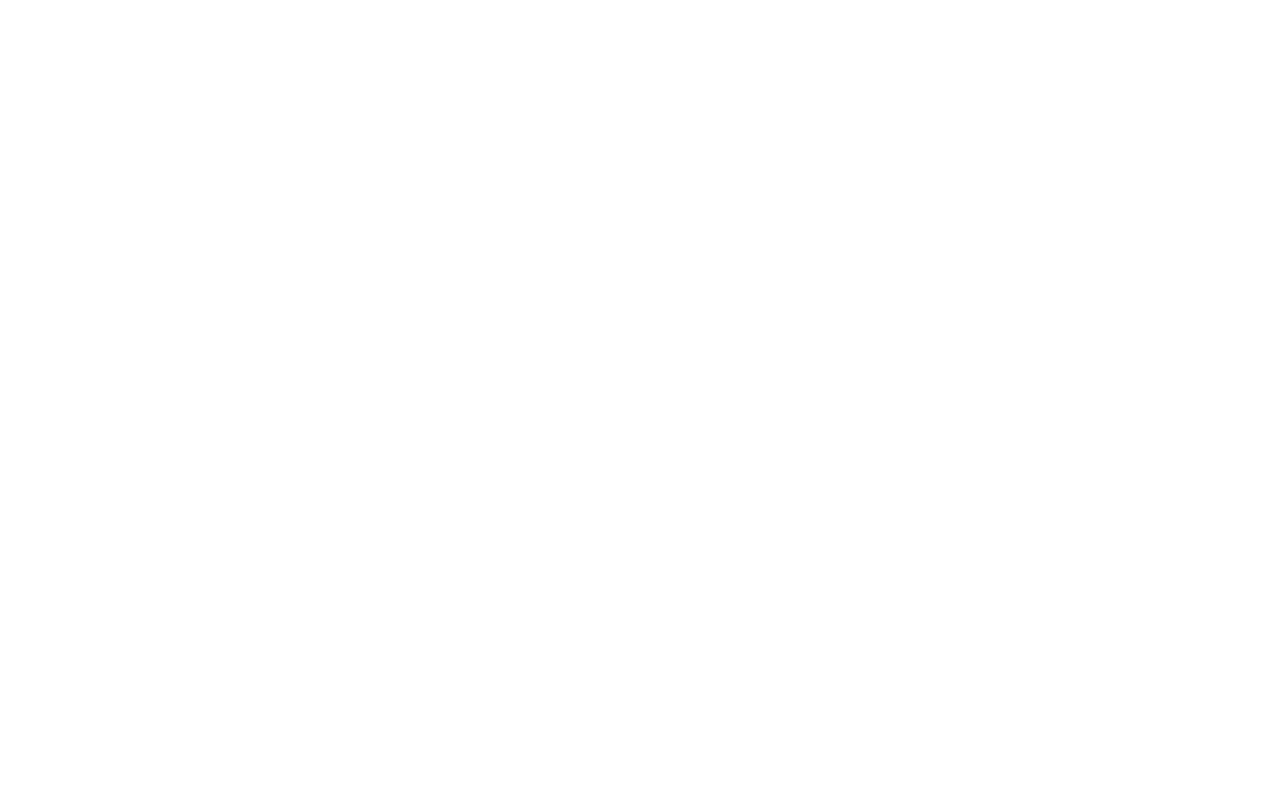
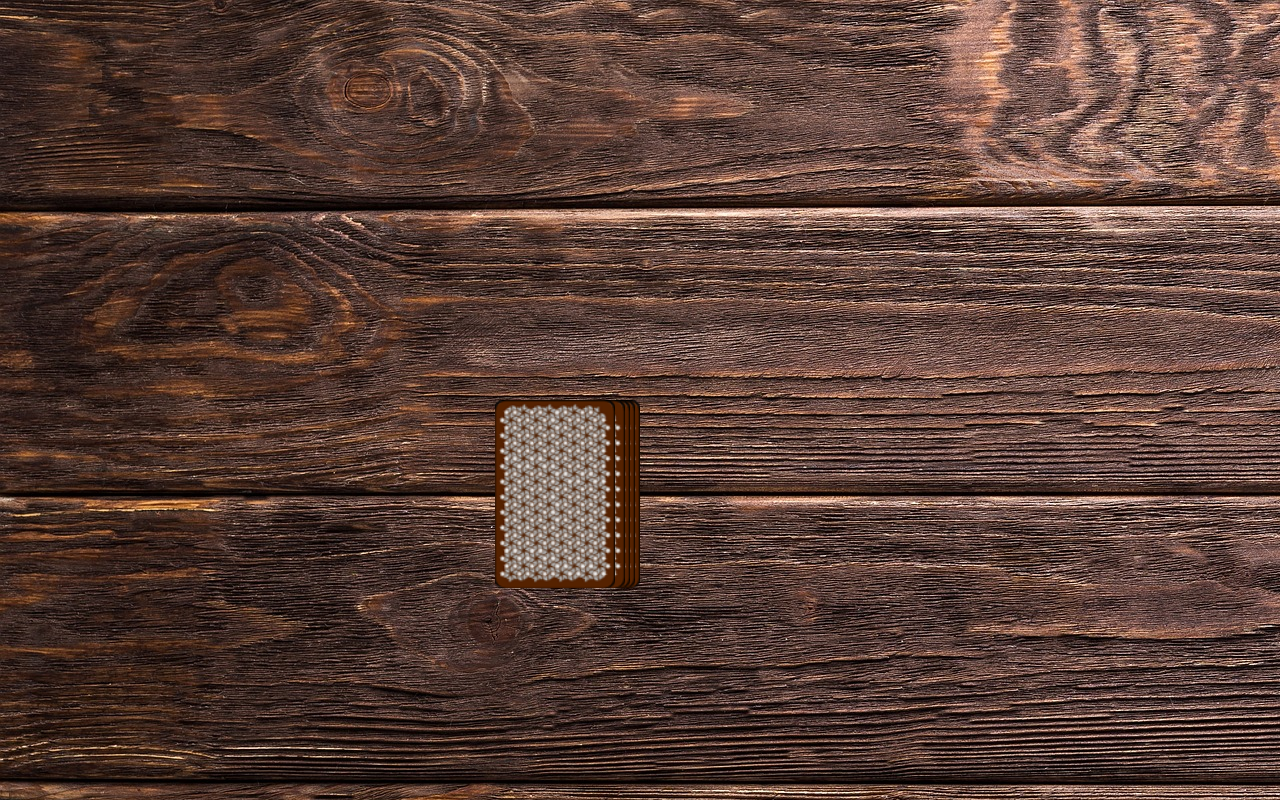
Before and after one commit to Jad134/Ring-Of-Fire, an Angular app: page /game in a window 1280 px wide. Before the commit this address led to /. Built offline with nearby package versions, Linux system fonts and the light colour scheme.

Commit message:
Cards and animation and game

```diff
--- a/src/app/app.routes.ts
+++ b/src/app/app.routes.ts
@@ -1,6 +1,8 @@
 import { Routes } from '@angular/router';
 import { StartScreenComponent } from './start-screen/start-screen.component';
+import { GameComponent } from './game/game.component';
 
 export const routes: Routes = [
     { path: '', component: StartScreenComponent },
+    { path: 'game', component: GameComponent },
 ];
--- /dev/null
+++ b/src/app/game/game.component.html
@@ -0,0 +1,8 @@
+<div class="game-field">
+    <div class="card-stack">
+        <img  *ngFor="let c of [0,1,2,3]; let i = index;" [ngStyle]="{'right.px': i * 5} "
+        src="assets/img/cards/card_cover.png" alt="">
+        <img (click)="takeCard()"  class="top-card" style="right: 25px;" src="assets/img/cards/card_cover.png" alt="">
+        <img (click)="takeCard()" *ngIf="pickCardAnimation"  class=" pick-card" style="right: 25px;" src="assets/img/cards/{{ currentCard}}.png" alt="">
+    </div>
+</div>
--- /dev/null
+++ b/src/app/game/game.component.scss
@@ -0,0 +1,48 @@
+@import '../../styles.scss';
+
+.game-field {
+    width: 100vw;
+    height: 100vh;
+    max-width: 100%;
+    background-image: url(../../assets/img/board.jpg);
+    @include dFlex();
+}
+
+.card-stack {
+    position: relative;
+
+    >img {
+        position: absolute;
+        width: 120px;
+
+    }
+}
+
+.top-card {
+    cursor: pointer;
+    transition: all 125ms ease-in-out;
+
+    &:hover {
+        transform: scale(1.1) translateY(-10px);
+    }
+}
+
+.pick-card {
+    animation: pick-card-animation 1s ease-in-out ;
+    transform: scale(1.1) translateX(130px) translateY(-180px)  rotate(-20deg) ;
+}
+
+@keyframes pick-card-animation{
+    0%{
+        transform: scale(1) ;
+    }
+    40%{
+        transform: scale(1.7) ;
+    }
+    60%{
+        transform: scale(1.7) ;
+    }
+    100%{
+        transform: scale(1.1) translateX(130px) translateY(-180px) rotate(-20deg) ;
+    }
+}
--- /dev/null
+++ b/src/app/game/game.component.ts
@@ -0,0 +1,41 @@
+import { CommonModule } from '@angular/common';
+import { Component, OnInit } from '@angular/core';
+import { Game } from '../../models/game';
+
+
+@Component({
+  selector: 'app-game',
+  standalone: true,
+  imports: [CommonModule],
+  templateUrl: './game.component.html',
+  styleUrl: './game.component.scss'
+})
+export class GameComponent implements OnInit {
+  pickCardAnimation = false;
+  game: Game = new Game();
+  currentCard: string = '';
+  constructor() { }
+  ngOnInit(): void {
+    this.newGame();
+
+  }
+
+  newGame() {
+    this.game = new Game();
+    console.log(this.game);
+  }
+
+  takeCard() {
+    if (!this.pickCardAnimation) {
+
+
+      this.currentCard = this.game.stack.pop() ?? '';
+      console.log(this.currentCard)
+      this.pickCardAnimation = true;
+
+      setTimeout(() => {
+        this.pickCardAnimation = false
+      }, 1500);
+    }
+  }
+}
--- a/src/app/start-screen/start-screen.component.html
+++ b/src/app/start-screen/start-screen.component.html
@@ -1,4 +1,4 @@
 <div class="start-screen">
    <h1>RING <br> <span>OF</span> <br> <span>FIRE</span></h1>
-   <button id="start-btn">START GAME</button>
+   <button (click)="newGame()" id="start-btn">START<br> GAME</button>
 </div>
--- a/src/app/start-screen/start-screen.component.scss
+++ b/src/app/start-screen/start-screen.component.scss
@@ -28,18 +28,24 @@
 
 #start-btn{
     width: 300px;
-    height: 100px;
+    height: 200px;
     position: absolute;
-    bottom: 20vh;
-    left: 50vw;
-    right: 50vw;
+    @include dFlex();
+    bottom: 0;
+    right: 0;
     font-size: 40px;
     border: none;
-    border-radius: 8px;
+    border-top-left-radius: 100%;
     font-family: 'Permanent Marker';
     color: white;
     background-image: url('../../assets/img/btnFire.jpg');
     background-size: cover;
     background-position: bottom;
     cursor: pointer;
+    transition: transform 1s ease;
+
+    &:hover{
+        transform: scale(1.1);
+
+    }
 }
--- a/src/app/start-screen/start-screen.component.ts
+++ b/src/app/start-screen/start-screen.component.ts
@@ -1,4 +1,5 @@
 import { Component } from '@angular/core';
+import { Router } from '@angular/router';
 
 @Component({
   selector: 'app-start-screen',
@@ -9,4 +10,13 @@
 })
 export class StartScreenComponent {
 
+constructor(private router: Router){
+
 }
+
+  newGame(){
+  console.log('startGame')
+this.router.navigateByUrl('/game')
+  }
+
+}
--- /dev/null
+++ b/src/models/game.ts
@@ -0,0 +1,34 @@
+export class Game {
+    public players: string[] = [];
+    public stack: string[] = [];
+    public playedCards: string[] = [];
+    public currentPlayer: number = 0;
+
+    constructor() {
+        for (let i = 1; i < 14; i++) {
+            this.stack.push('ace_' + i);
+            this.stack.push('clubs_' + i);
+            this.stack.push('diamonds_' + i);
+            this.stack.push('hearts_' + i);
+        }
+        shuffle(this.stack)
+    }
+}
+
+function shuffle(array: string[]) {
+    let currentIndex = array.length,  randomIndex;
+
+    // While there remain elements to shuffle.
+    while (currentIndex > 0) {
+
+      // Pick a remaining element.
+      randomIndex = Math.floor(Math.random() * currentIndex);
+      currentIndex--;
+
+      // And swap it with the current element.
+      [array[currentIndex], array[randomIndex]] = [
+        array[randomIndex], array[currentIndex]];
+    }
+
+    return array;
+  }
--- a/src/styles.scss
+++ b/src/styles.scss
@@ -6,7 +6,9 @@
 
 
 body{
-    margin: 0
+    margin: 0;
+    overflow: hidden;
+
 }
 
 /* permanent-marker-regular - latin */
```
Also changed, not shown: src/assets/img/board.jpg (added), 1 other file (tests, documents, lock files or other folders).
